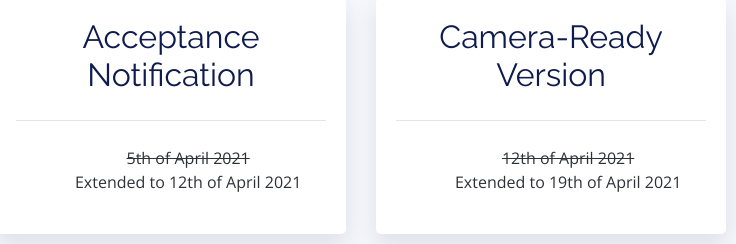
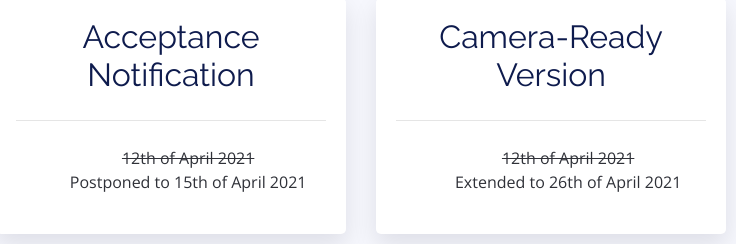
Before and after one commit to AmaVic/BC4IS-Website, a plain HTML site: page index.html in a window 1280 px wide. Shown: the part 2426-2670 px from the top of the page, 469-1205 px from the left. Drawn offline with nearby package versions, Linux system fonts and the light colour scheme.

Commit message:
extended deadlines

```diff
--- a/index.html
+++ b/index.html
@@ -282,7 +282,7 @@
                   <li class="text-muted"><span class="fa-li"><i class="fa fa-times"></i></span>Workshop Access</li>
                   <li class="text-muted"><span class="fa-li"><i class="fa fa-times"></i></span>After Party</li>
                   -->
-                  <li class="text-center"><del>5th of April 2021</del><br/>Extended to 12th of April 2021</li>
+                  <li class="text-center"><del>12th of April 2021</del><br/>Postponed to 15th of April 2021</li>
                 </ul>
                 <!-- <hr>
                 <div class="text-center">
@@ -306,7 +306,7 @@
                   <li class="text-muted"><span class="fa-li"><i class="fa fa-times"></i></span>Workshop Access</li>
                   <li class="text-muted"><span class="fa-li"><i class="fa fa-times"></i></span>After Party</li>
                   -->
-                  <li class="text-center"><del>12th of April 2021</del><br/>Extended to 19th of April 2021</li>
+                  <li class="text-center"><del>12th of April 2021</del><br/>Extended to 26th of April 2021</li>
                 </ul>
                 <!-- <hr>
                 <div class="text-center">
```
